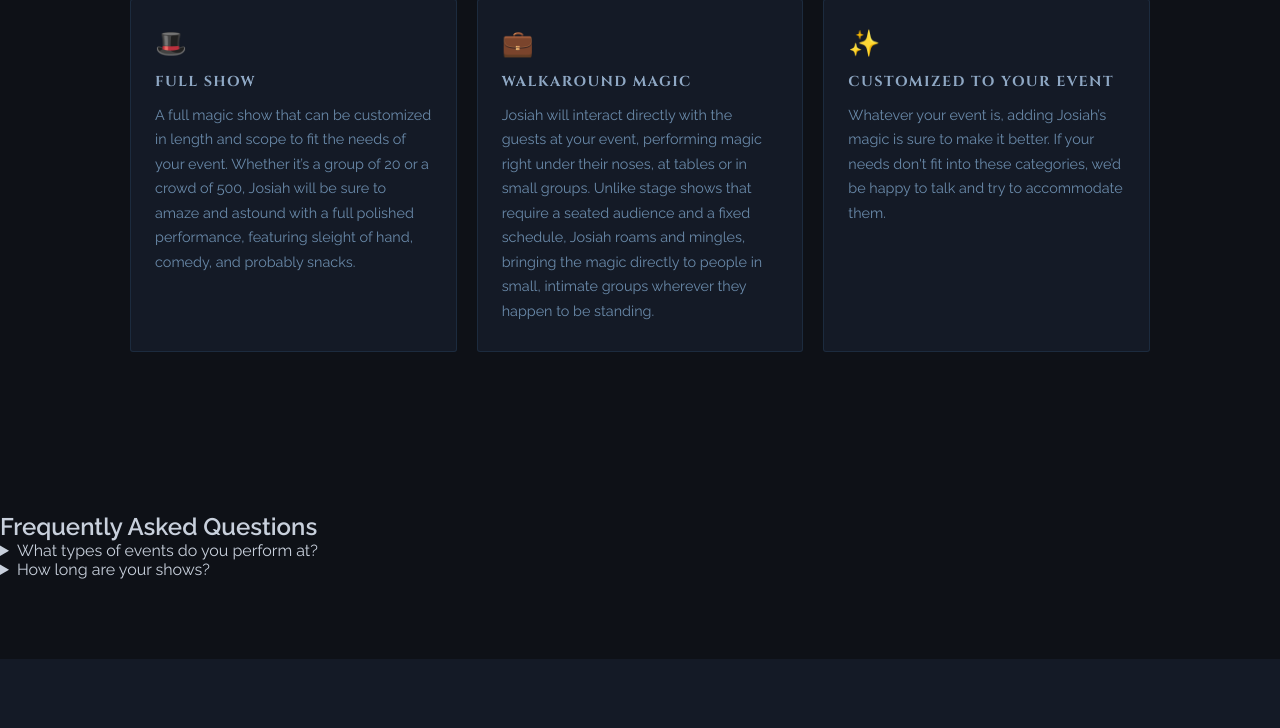
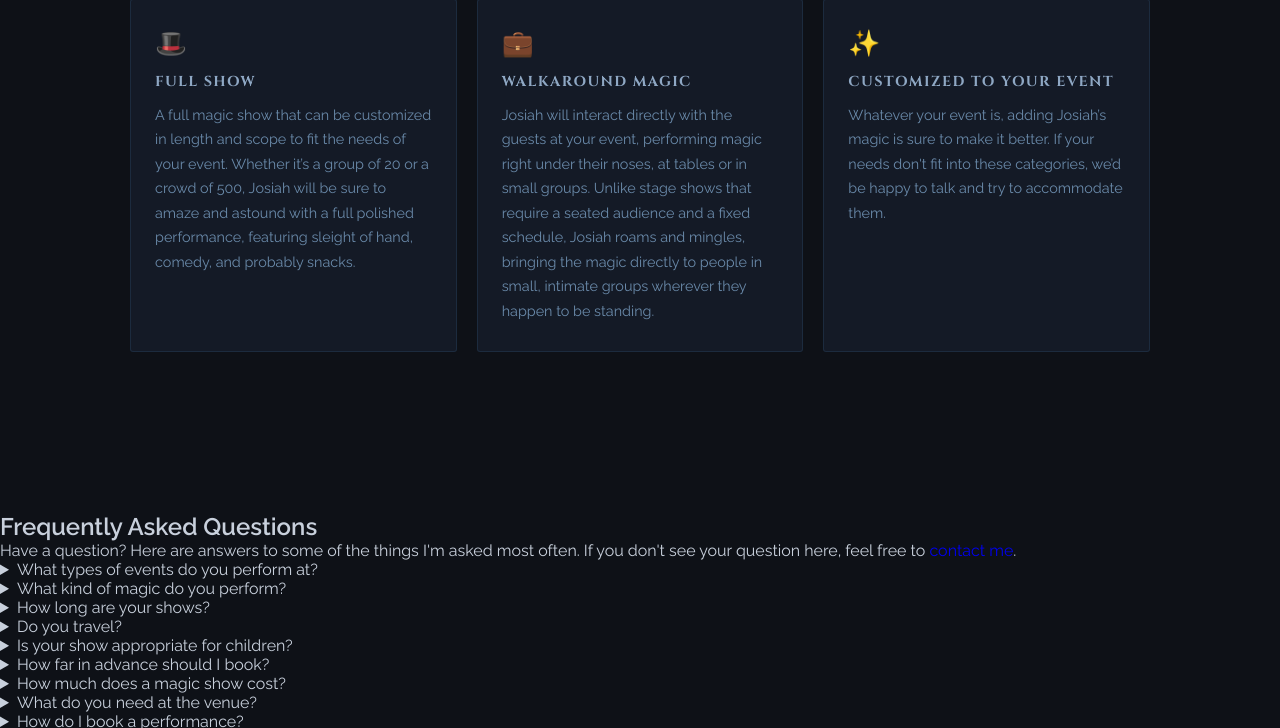
Before and after one commit to josiahguenther/magicwebsite, a Flask app: page /services in a window 1280 px wide. Shown: the part 896-1624 px from the top of the page. Run offline with Flask 3, Linux system fonts and the light colour scheme.

Commit message:
Update services.html

```diff
--- a/templates/services.html
+++ b/templates/services.html
@@ -67,18 +67,107 @@
 </section>
 
 <!-- ══ SERVICES FAQs ════════════════════════════════ -->
-<section class="faq">
+<!-- FAQ Section -->
+<section class="faq-section">
     <h2>Frequently Asked Questions</h2>
+    <p class="faq-intro">
+        Have a question? Here are answers to some of the things I'm asked most often. If you don't see your question here, feel free to <a href="{{ url_for('contact') }}">contact me</a>.
+    </p>
 
-    <details>
+    <details class="faq-item">
         <summary>What types of events do you perform at?</summary>
-        <p>I perform at corporate events, private parties, schools, churches, banquets, fundraisers, weddings, and more.</p>
+        <p>
+            I perform at a wide variety of events, including corporate gatherings,
+            private parties, churches, schools, banquets, fundraisers, weddings,
+            and community events. Whether you're entertaining a small group or a
+            large audience, I can help create an unforgettable experience.
+        </p>
     </details>
 
-    <details>
+    <details class="faq-item">
+        <summary>What kind of magic do you perform?</summary>
+        <p>
+            My performances combine astonishing sleight of hand, interactive audience
+            participation, and clean comedy. I specialize in close-up magic performed
+            right in your guests' hands, as well as engaging stage performances for
+            larger audiences.
+        </p>
+    </details>
+
+    <details class="faq-item">
         <summary>How long are your shows?</summary>
-        <p>Every performance is customized to your event, whether you need strolling entertainment or a full stage show.</p>
+        <p>
+            Every event is different, so performances can be customized to fit your
+            schedule. Whether you're looking for strolling entertainment, a feature
+            performance, or a full-length stage show, we'll find the option that
+            best fits your event.
+        </p>
     </details>
+
+    <details class="faq-item">
+        <summary>Do you travel?</summary>
+        <p>
+            Yes! I perform throughout Southern California and can often accommodate
+            events farther away as well. If you're unsure whether I serve your area,
+            just ask.
+        </p>
+    </details>
+
+    <details class="faq-item">
+        <summary>Is your show appropriate for children?</summary>
+        <p>
+            Absolutely. Every performance is family-friendly and can be tailored
+            to the age group and atmosphere of your event.
+        </p>
+    </details>
+
+    <details class="faq-item">
+        <summary>How far in advance should I book?</summary>
+        <p>
+            Popular dates—especially weekends and holidays—can fill quickly. I
+            recommend booking as early as possible, though you're always welcome
+            to inquire about last-minute availability.
+        </p>
+    </details>
+
+    <details class="faq-item">
+        <summary>How much does a magic show cost?</summary>
+        <p>
+            Pricing depends on the type of performance, audience size, location,
+            and duration. Contact me with your event details, and I'll be happy
+            to provide a personalized quote.
+        </p>
+    </details>
+
+    <details class="faq-item">
+        <summary>What do you need at the venue?</summary>
+        <p>
+            Most performances require very little setup. For larger stage shows,
+            I'll discuss any sound, lighting, or space requirements with you
+            beforehand so everything runs smoothly.
+        </p>
+    </details>
+
+    <details class="faq-item">
+        <summary>How do I book a performance?</summary>
+        <p>
+            Simply visit the <a href="{{ url_for('contact') }}">Contact page</a>,
+            send me a message with your event details, and I'll get back to you
+            as soon as possible to discuss availability and the best entertainment
+            option for your event.
+        </p>
+    </details>
+
+    <details class="faq-item">
+        <summary>Why should I choose Josiah Guenther?</summary>
+        <p>
+            My goal isn't just to perform tricks—it's to create moments of genuine
+            wonder that your guests will remember long after the event is over.
+            Every performance combines interactive magic, humor, and storytelling
+            to create an unforgettable experience.
+        </p>
+    </details>
+
 </section>
 
 <!-- ══ SERVICES PHOTO PAIR ════════════════════════════════ -->
```
